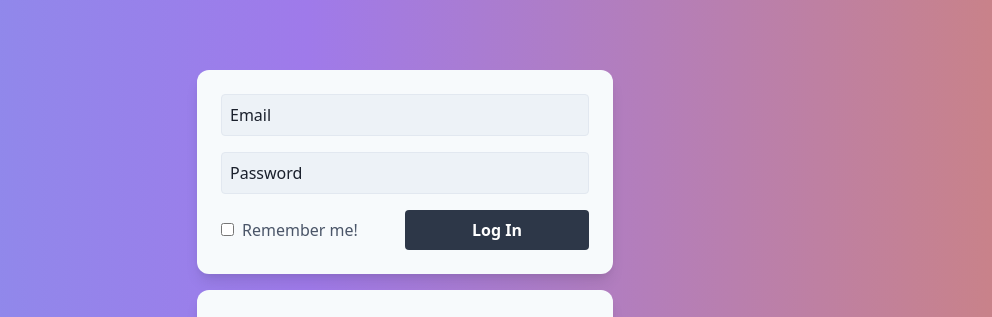
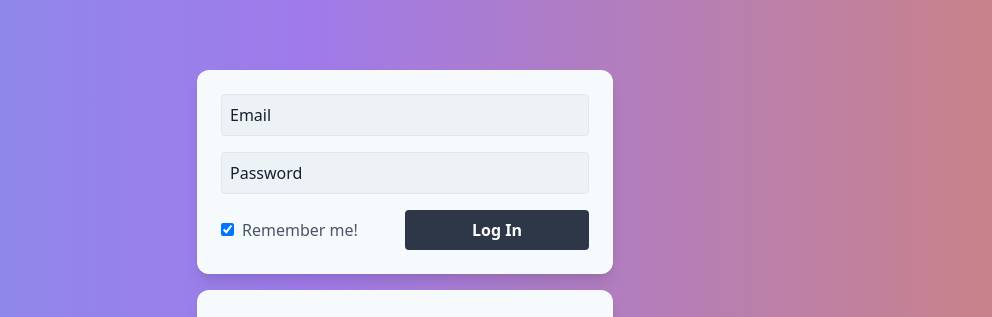
Before and after one commit to BelkinMax/public-fullstack-jwt-auth, a Nuxt app in the folder client/: page / in a window 1280 px wide. Shown: the part 154-471 px from the top of the page, without its empty margins (235-1227 px from the left). Built offline with nearby package versions, Linux system fonts and the light colour scheme.

Commit message:
feat: :sparkles: Get form data method

```diff
--- a/client/pages/index.vue
+++ b/client/pages/index.vue
@@ -1,26 +1,41 @@
 <template>
   <main class="flex-col-center animated-gradient-back p-4 pb-20">
-    <section class="card_main w-10/12 mb-4">
+    <form @submit.prevent="getFormData" class="card_main w-10/12 mb-4">
       <input
+        v-model="form.username"
         v-if="isCreateAccount"
         class="input_main placeholder-gray-900 mb-4 p-2 w-full"
         type="text"
         placeholder="Username"
+        required
+        :minlength="4"
+        :maxlength="12"
       />
       <input
+        v-model="form.email"
         class="input_main placeholder-gray-900 mb-4 p-2 w-full"
         type="email"
         placeholder="Email"
+        required
       />
       <input
+        v-model="form.password"
         class="input_main placeholder-gray-900 mb-4 p-2 w-full"
         type="password"
         placeholder="Password"
+        required
+        :minlength="4"
+        :maxlength="32"
       />
 
       <div class="cta_primary">
         <div class="w-full sm:w-1/2 flex items-center">
-          <input id="remember-me" type="checkbox" class="mr-2" />
+          <input
+            v-model="form.isRemember"
+            id="remember-me"
+            type="checkbox"
+            class="mr-2"
+          />
           <label for="remember-me">Remember me!</label>
         </div>
         <button
@@ -30,11 +45,11 @@
           {{ isCreateAccount ? "Submit" : "Log In" }}
         </button>
       </div>
-    </section>
+    </form>
 
     <section class="card_main w-10/12">
       <div
-      :class="isCreateAccount ? 'justify-center' : 'justify-between'"
+        :class="isCreateAccount ? 'justify-center' : 'justify-between'"
         class="cta_secondary text-center flex flex-col sm:flex-row items-center w-full"
       >
         <a
@@ -55,12 +70,23 @@
 export default {
   data() {
     return {
-      isCreateAccount: false
+      isCreateAccount: false,
+
+      form: {
+        username: "",
+        email: "",
+        password: "",
+        isRemember: true
+      }
     };
   },
   methods: {
     switchIsCreateAccount() {
       this.isCreateAccount = !this.isCreateAccount;
+    },
+
+    getFormData() {
+      console.log(this.form);
     }
   }
 };
```
